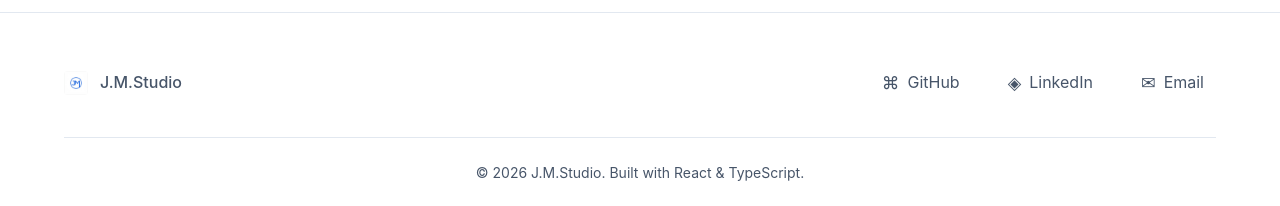
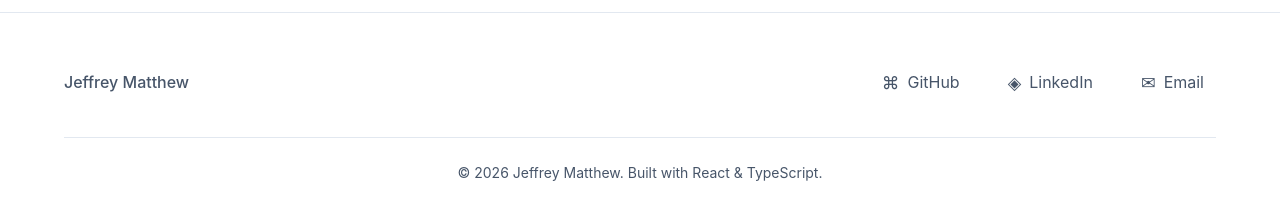
Before and after one commit to Jeffrey-Matthew/home, a React (Vite) app in the folder client/: page / in a window 1280 px wide. Shown: the part 2484-2690 px from the top of the page. Built offline with nearby package versions, Linux system fonts and the light colour scheme; no server answers.

Commit message:
fix: badge visibility and footer branding
- Fix animation fill-mode (both instead of forwards with opacity)
- Replace J.M.Studio with Jeffrey Matthew in Footer

```diff
--- a/client/src/components/layout/Footer.tsx
+++ b/client/src/components/layout/Footer.tsx
@@ -14,8 +14,7 @@ export const Footer = () => {
             <div className="footer-container">
                 <div className="footer-content">
                     <div className="footer-brand">
-                        <img src="/logo.png" alt="J.M.Studio Logo" className="footer-logo" />
-                        <span>J.M.Studio</span>
+                        <span>Jeffrey Matthew</span>
                     </div>
 
                     <div className="footer-links">
@@ -37,7 +36,7 @@ export const Footer = () => {
 
                 <div className="footer-bottom">
                     <p className="copyright">
-                        © {currentYear} J.M.Studio. Built with React & TypeScript.
+                        © {currentYear} Jeffrey Matthew. Built with React & TypeScript.
                     </p>
                 </div>
             </div>
--- a/client/src/components/sections/Hero.css
+++ b/client/src/components/sections/Hero.css
@@ -89,8 +89,6 @@
 }
 
 .hero-badge {
-    animation: fadeInUp 0.6s ease-out forwards;
-    opacity: 0;
     display: inline-flex;
     align-items: center;
     gap: var(--space-2);
@@ -101,6 +99,7 @@
     font-size: var(--font-size-sm);
     color: var(--accent-color);
     margin-bottom: var(--space-8);
+    animation: fadeInUp 0.6s ease-out both;
 }
 
 .badge-dot {
@@ -133,8 +132,7 @@
     display: flex;
     flex-direction: column;
     gap: var(--space-2);
-    animation: fadeInUp 0.6s ease-out 0.1s forwards;
-    opacity: 0;
+    animation: fadeInUp 0.6s ease-out 0.1s both;
 }
 
 .title-line {
@@ -160,8 +158,7 @@
     line-height: 1.7;
     max-width: 600px;
     margin: 0 auto var(--space-10);
-    animation: fadeInUp 0.6s ease-out 0.2s forwards;
-    opacity: 0;
+    animation: fadeInUp 0.6s ease-out 0.2s both;
 }
 
 .hero-cta {
@@ -170,8 +167,7 @@
     justify-content: center;
     flex-wrap: wrap;
     margin-bottom: var(--space-16);
-    animation: fadeInUp 0.6s ease-out 0.3s forwards;
-    opacity: 0;
+    animation: fadeInUp 0.6s ease-out 0.3s both;
 }
 
 .btn-lg {
@@ -199,8 +195,7 @@
     border: 1px solid var(--border-color);
     border-radius: 16px;
     box-shadow: 0 4px 20px rgba(0, 0, 0, 0.1);
-    animation: fadeInUp 0.6s ease-out 0.4s forwards;
-    opacity: 0;
+    animation: fadeInUp 0.6s ease-out 0.4s both;
 }
 
 .stat {
```
Also changed, not shown: 1 other file (tests, documents, lock files or other folders).
